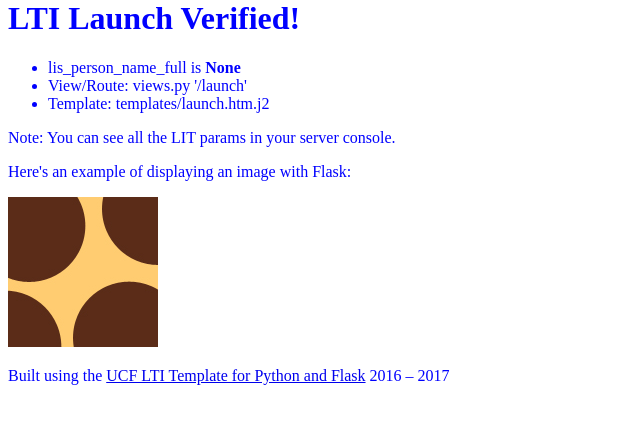
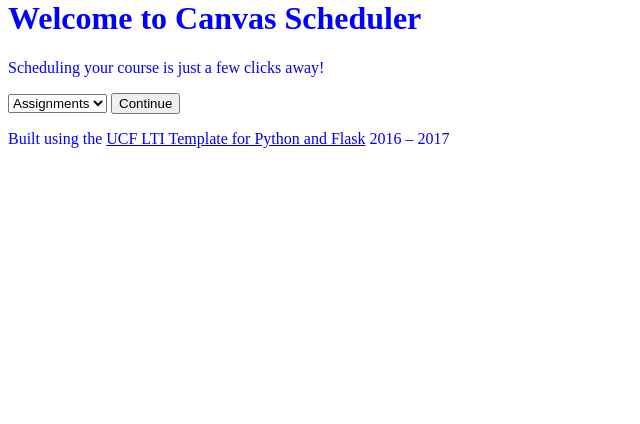
Before and after one commit to a-goetz/canvas-scheduler, a Flask app: page /launch in a window 1280 px wide. Shown: the part 21-445 px from the top of the page, without its empty margins (0-640 px from the left). Run offline with Flask 2, Linux system fonts and the light colour scheme; parts of the project's set-up code (start-up, migrations or seed data) failed here and were passed over.

Commit message:
pushing current updates

```diff
--- /dev/null
+++ b/templates/assign.htm.j2
@@ -0,0 +1,6 @@
+{% extends 'base.htm.j2' %}
+{% block content %}
+
+<p>You made it to assignment selection</p>
+
+{% endblock content %}
--- /dev/null
+++ b/templates/date.htm.j2
@@ -0,0 +1,6 @@
+{% extends 'base.htm.j2' %}
+{% block content %}
+
+<p>You made it to Date selection</p>
+
+{% endblock content %}
--- a/templates/launch.htm.j2
+++ b/templates/launch.htm.j2
@@ -2,19 +2,17 @@
 {% block content %}
 
 <div>
-    <h1>LTI Launch Verified!</h1>
-    <p>{{msg}}</p>
+    <h1>Welcome to Canvas Scheduler</h1>
+    <p>Scheduling your course is just a few clicks away!</p>
 
-    <ul>
-        <li>lis_person_name_full is <b>{{ lis_person_name_full }}</b></li>
-        <li>View/Route: views.py '/launch'</li>
-        <li>Template: templates/launch.htm.j2</li>
-    </ul>
-
-    <p>Note: You can see all the LIT params in your server console.</p>
-
-    <p>Here's an example of displaying an image with Flask:</p>
-    <img src={{ url_for('static', filename='img/example.jpg') }} alt="Example image" />
+    <form action="{{ url_for('date_select', _external=True) }}" id="select_type" method="POST">
+        <select name="selection" id="selection">
+        {% for item in options %}
+            <option value="{{ item }}">{{ item.title() }}</option>
+        {% endfor %}
+        </select>
+        <input type="submit" value="Continue">
+    </form>
 </div>
 
 {% endblock content %}
--- a/views.py
+++ b/views.py
@@ -47,25 +47,66 @@
 
 # LTI Launch
 @app.route('/launch', methods=['POST', 'GET'])
-# @lti(error=error, request='initial', role='any', app=app)
+@lti(error=error, request='initial', role='any', app=app)
 def launch(lti=lti):
     """
     Returns the launch page
     request.form will contain all the lti params
     """
+    session['custom_canvas_course_id'] = request.form.get(
+        'custom_canvas_course_id')
 
-    # example of getting lti data from the request
-    # let's just store it in our session
-    session['lis_person_name_full'] = request.form.get('lis_person_name_full')
-
-    # Write the lti params to the console
-    app.logger.info(json.dumps(request.form, indent=2))
+    options = ['assignments', 'quizzes', 'discussions']
 
     return render_template(
         'launch.htm.j2',
-        lis_person_name_full=session['lis_person_name_full']
+        options=options
     )
 
+
+# Select start date
+@app.route('/select_date', methods=['POST'])
+def date_select(lti=lti):
+    cid = session['custom_canvas_course_id']
+    this_course = canvas.get_course(course_id=cid)
+    course_json = this_course.to_json()
+
+    print this_course.attributes
+    print this_course.attributes['start_at']
+
+    # print course_json['start_at']
+
+    # start_date = this_course['start_at']
+    # end_date = this_course['end_at']
+    # selection = request.form['selection']
+
+    return render_template(
+        'date.htm.j2',
+        # start_date=start_date,
+        # end_date=end_date,
+        # selection=selection
+    )
+
+
+# Select assignments for dates
+@app.route('/assign', methods=['POST'])
+def assign_item(lti=lti):
+    cid = session['custom_canvas_course_id']
+    this_course = canvas.get_course(course_id=cid)
+
+    selection = request.form['selection']
+
+    if selection is 'assignments':
+        item_list = this_course.get_quizzes()
+    elif selection is 'quizzes':
+        item_list = this_course.get_quizzes()
+    elif selection is 'discussions':
+        item_list = this_course.get_discussion_topics()
+
+    if not item_list:
+        print "list is empty"
+
+    return render_template('date.htm.j2')
 
 # Home page
 @app.route('/', methods=['GET'])
```
